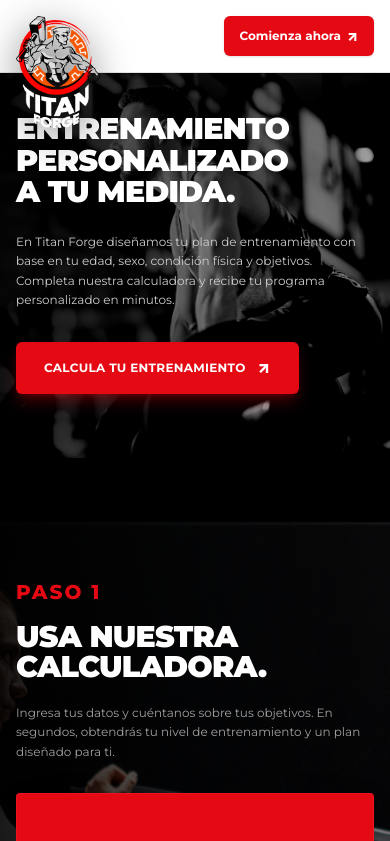
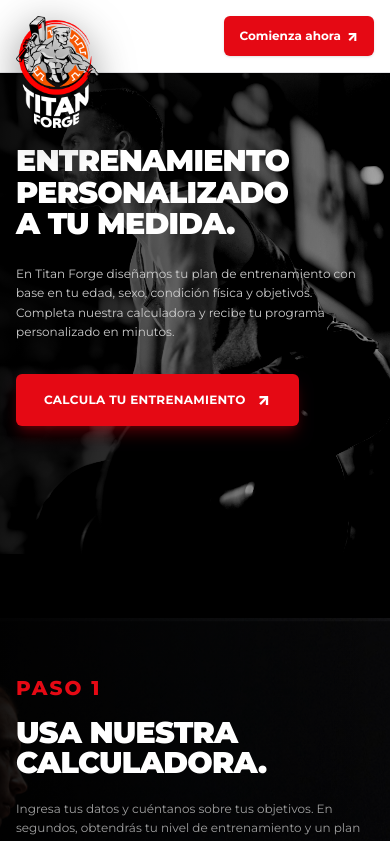
Before and after one commit to giomerida/titanforge, a React (Vite) app: page / in a window 390 px wide. Shown: the top 841 px of the page. Built offline with nearby package versions, Linux system fonts and the light colour scheme; no server answers.

Commit message:
style: adjust hero section spacing and layout
Update vertical padding and container alignment in the Hero component to improve visual balance on mobile and desktop screens.

```diff
--- a/src/components/Hero.tsx
+++ b/src/components/Hero.tsx
@@ -7,7 +7,7 @@ interface HeroProps {
 
 export const Hero: React.FC<HeroProps> = ({ onOpenCalculator }) => {
   return (
-    <section className="relative w-full bg-[#111111] overflow-hidden pt-10 pb-16 sm:pt-16 sm:pb-24">
+    <section className="relative w-full bg-[#111111] overflow-hidden pt-10 pb-32 sm:pt-16 sm:pb-44 lg:pb-48">
       {/* Background athlete image anchored to the top to show full head and background */}
       <div className="absolute inset-0 z-0 pointer-events-none overflow-hidden">
         <img
@@ -20,7 +20,7 @@ export const Hero: React.FC<HeroProps> = ({ onOpenCalculator }) => {
       </div>
 
       <div className="max-w-6xl mx-auto px-4 sm:px-6 relative z-10">
-        <div className="space-y-6 max-w-3xl">
+        <div className="space-y-6 max-w-3xl pt-8 sm:pt-12">
           {/* Main Heading */}
           <h1 className="font-montserrat font-black text-3xl sm:text-5xl lg:text-[56px] text-white leading-[1.05] tracking-tight uppercase">
             ENTRENAMIENTO <br />
```
